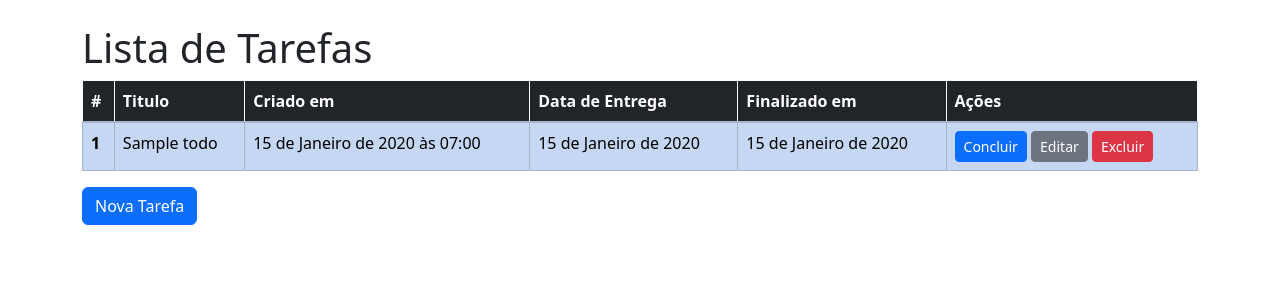
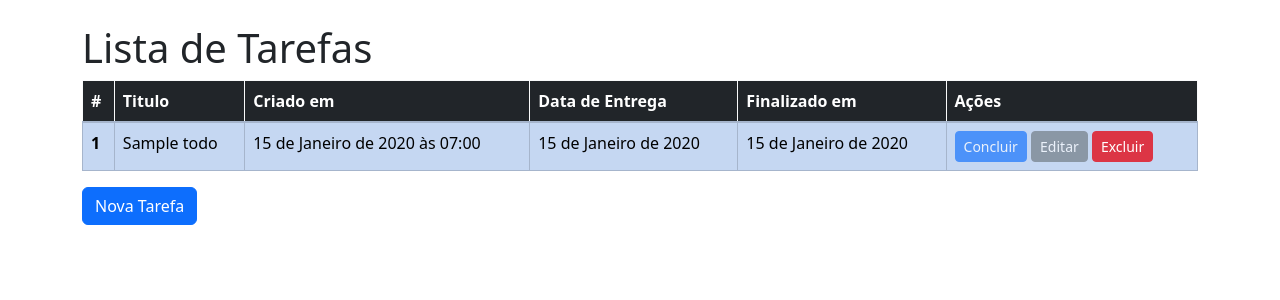
Before and after one commit to GabrielHidaN/TODO_List, a Django app: page / in a window 1280 px wide. Shown: the part 56-356 px from the top of the page. Run offline with Django 5.2, Linux system fonts and the light colour scheme; tables that the repository leaves empty hold one stand-in row (values such as "Sample post").

Commit message:
add: finished_at

```diff
--- a/setup/urls.py
+++ b/setup/urls.py
@@ -17,11 +17,12 @@ Including another URLconf
 
 from django.contrib import admin
 from django.urls import path
-from todos.views import TodoListView , TodoCreateView , TodoUpdateView , TodoDeleteView
+from todos.views import TodoListView , TodoCreateView , TodoUpdateView , TodoDeleteView , TodoCompleteView
 
 urlpatterns = [path("admin/", admin.site.urls),
                path("", TodoListView.as_view(), name="todo_list"),
                path("create", TodoCreateView.as_view(), name="todo_create"),
                path("update/<int:pk>", TodoUpdateView.as_view(), name="todo_update"),
                path("delete/<int:pk>", TodoDeleteView.as_view(), name="todo_delete"),
+               path("complete/<int:pk>", TodoCompleteView.as_view() , name="todo_complete"),
                ]
--- a/todos/models.py
+++ b/todos/models.py
@@ -1,3 +1,4 @@
+from datetime import date
 from django.db import models
 
 
@@ -10,3 +11,9 @@ class Todo(models.Model):
     deadline = models.DateField( verbose_name= "Data de Entrega" ,null=False, blank=False)
 
     finished_at = models.DateField(null=True)
+    class Meta:
+        ordering = ["deadline"]
+    def mark_has_complete(self):
+        if not self.finished_at:
+            self.finished_at = date.today()
+            self.save()
--- a/todos/templates/todos/todo_list.html
+++ b/todos/templates/todos/todo_list.html
@@ -32,9 +32,19 @@
             <td>{{todo.deadline}}</td>
             <td>{{todo.finished_at| default:"-"}}</td>
             <td>
-              <a href="#" class="btn btn-primary btn-sm">Concluir</a>
-              <a href="{% url "todo_update" pk=todo.pk %}" class="btn btn-secondary btn-sm">Editar</a>
-              <a href="{% url "todo_delete" pk=todo.pk %}" class="btn btn-danger btn-sm">Excluir</a>
+
+              <a href="{% url "todo_complete" pk=todo.pk %}" class="btn btn-primary btn-sm  {% if todo.finished_at %} disabled{% endif %}">
+                Concluir
+              </a>
+
+
+              <a href="{% url "todo_update" pk=todo.pk %}" class="btn btn-secondary btn-sm {% if todo.finished_at %} disabled{% endif %}">
+                Editar
+              </a>
+
+              <a href="{% url "todo_delete" pk=todo.pk %}" class="btn btn-danger btn-sm">
+                Excluir
+              </a>
             </td>
           </tr>
       {% endfor %}
--- a/todos/views.py
+++ b/todos/views.py
@@ -1,5 +1,7 @@
-from django.views.generic import ListView , CreateView , UpdateView , DeleteView
+from django.views.generic import ListView , CreateView , UpdateView , DeleteView , View
 from django.urls import reverse_lazy
+from django.shortcuts import get_object_or_404 , redirect
+
 from .models import Todo
 
 
@@ -19,5 +21,10 @@ class TodoUpdateView(UpdateView):
 
 class TodoDeleteView(DeleteView):
     model = Todo
-   # fields = ["title", "deadline"]
     success_url = reverse_lazy("todo_list")
+
+class TodoCompleteView(View):
+    def get(self,request, pk):
+        todo = get_object_or_404(Todo , pk=pk)
+        todo.mark_has_complete()
+        return redirect("todo_list")
```
